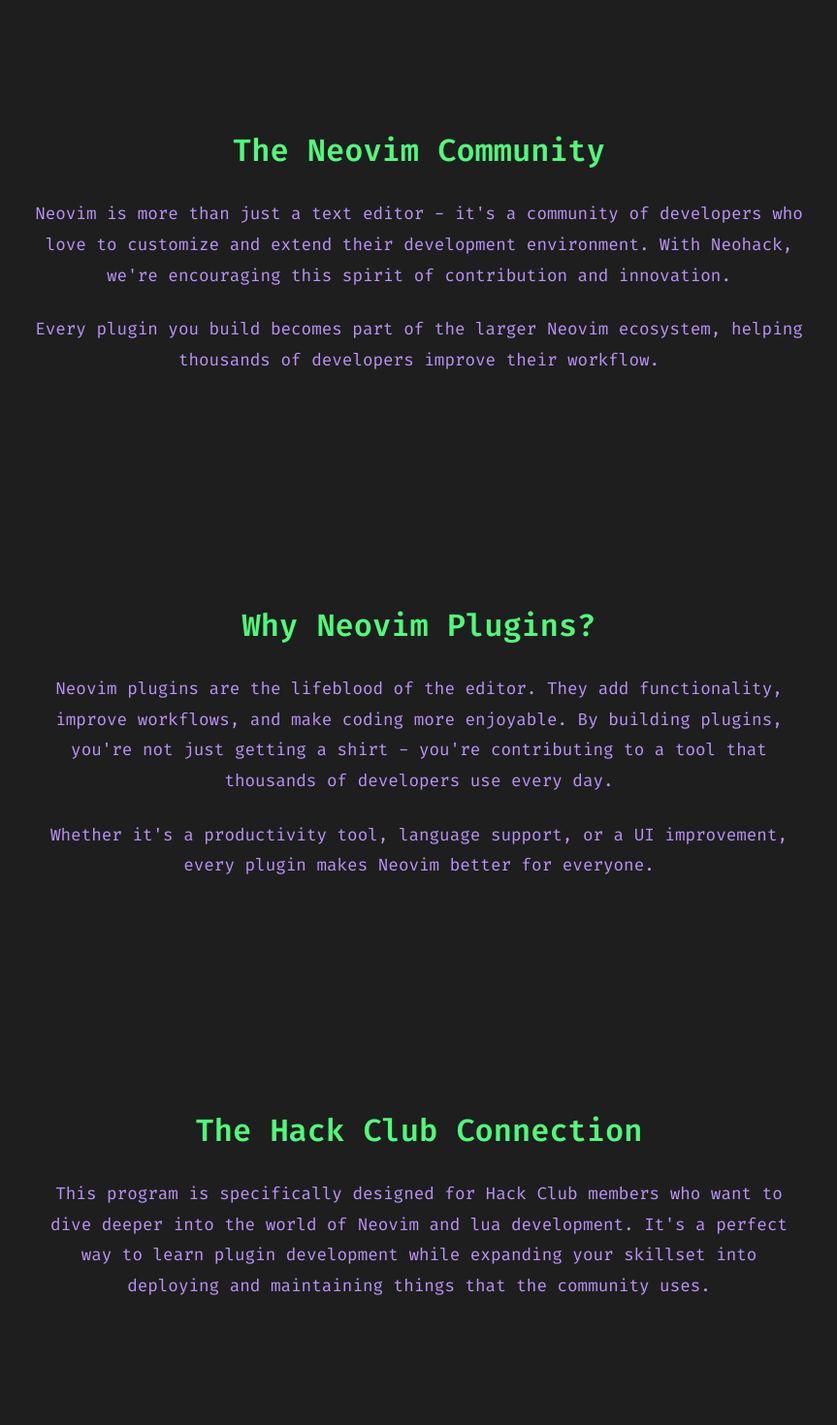
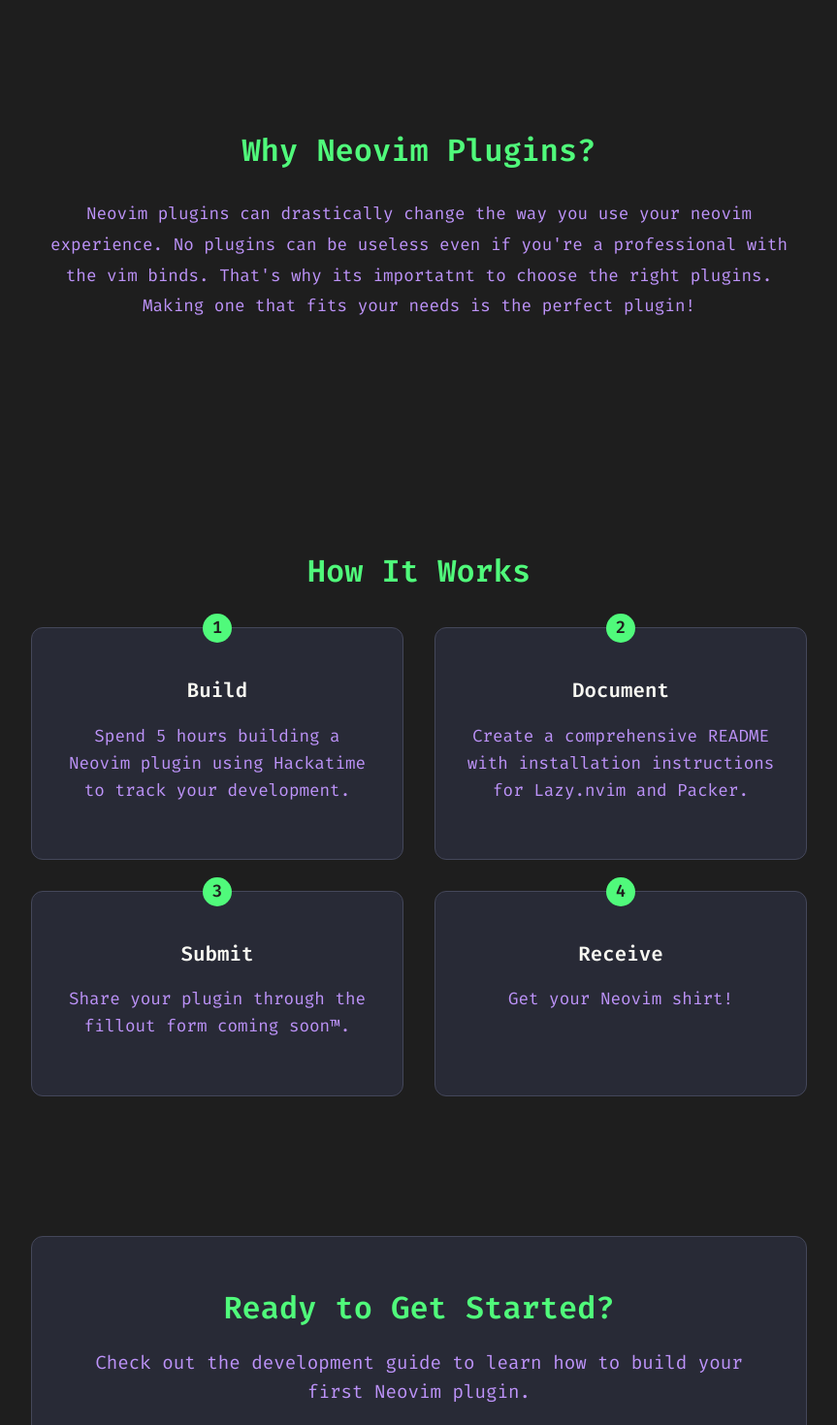
Before and after one commit to hackclub/neohack, a React (Create React App) app: page /about in a window 1280 px wide. Shown: the part 680-2150 px from the top of the page at 97% size, without its empty margins (208-1071 px from the left). Built offline with nearby package versions, Linux system fonts and the light colour scheme.

Commit message:
removed some bloat thats useless as SHIET

```diff
--- a/src/pages/About.js
+++ b/src/pages/About.js
@@ -21,32 +21,9 @@
             </div>
 
             <div className="about-section">
-              <h2>The Neovim Community</h2>
-              <p>
-                Neovim is more than just a text editor - it's a community of developers who love to customize and extend their development environment.
-                With Neohack, we're encouraging this spirit of contribution and innovation.
-              </p>
-              <p>
-                Every plugin you build becomes part of the larger Neovim ecosystem, helping thousands of developers improve their workflow.
-              </p>
-            </div>
-
-            <div className="about-section">
               <h2>Why Neovim Plugins?</h2>
               <p>
-                Neovim plugins are the lifeblood of the editor. They add functionality, improve workflows, and make coding more enjoyable.
-                By building plugins, you're not just getting a shirt - you're contributing to a tool that thousands of developers use every day.
-              </p>
-              <p>
-                Whether it's a productivity tool, language support, or a UI improvement, every plugin makes Neovim better for everyone.
-              </p>
-            </div>
-
-            <div className="about-section">
-              <h2>The Hack Club Connection</h2>
-              <p>
-                This program is specifically designed for Hack Club members who want to dive deeper into the world of Neovim and lua development.
-                It's a perfect way to learn plugin development while expanding your skillset into deploying and maintaining things that the community uses.
+                Neovim plugins can drastically change the way you use your neovim experience. No plugins can be useless even if you're a professional with the vim binds. That's why its importatnt to choose the right plugins. Making one that fits your needs is the perfect plugin!
               </p>
             </div>
 
@@ -78,7 +55,7 @@
 
             <div className="cta-section">
               <h2>Ready to Get Started?</h2>
-              <p>Check out our development guide to learn how to build your first Neovim plugin.</p>
+              <p>Check out the development guide to learn how to build your first Neovim plugin.</p>
               <Link to="/guide" className="cta-button">View Development Guide</Link>
             </div>
           </div>
```
Also changed, not shown: 7 other files (tests, documents, lock files or other folders).
